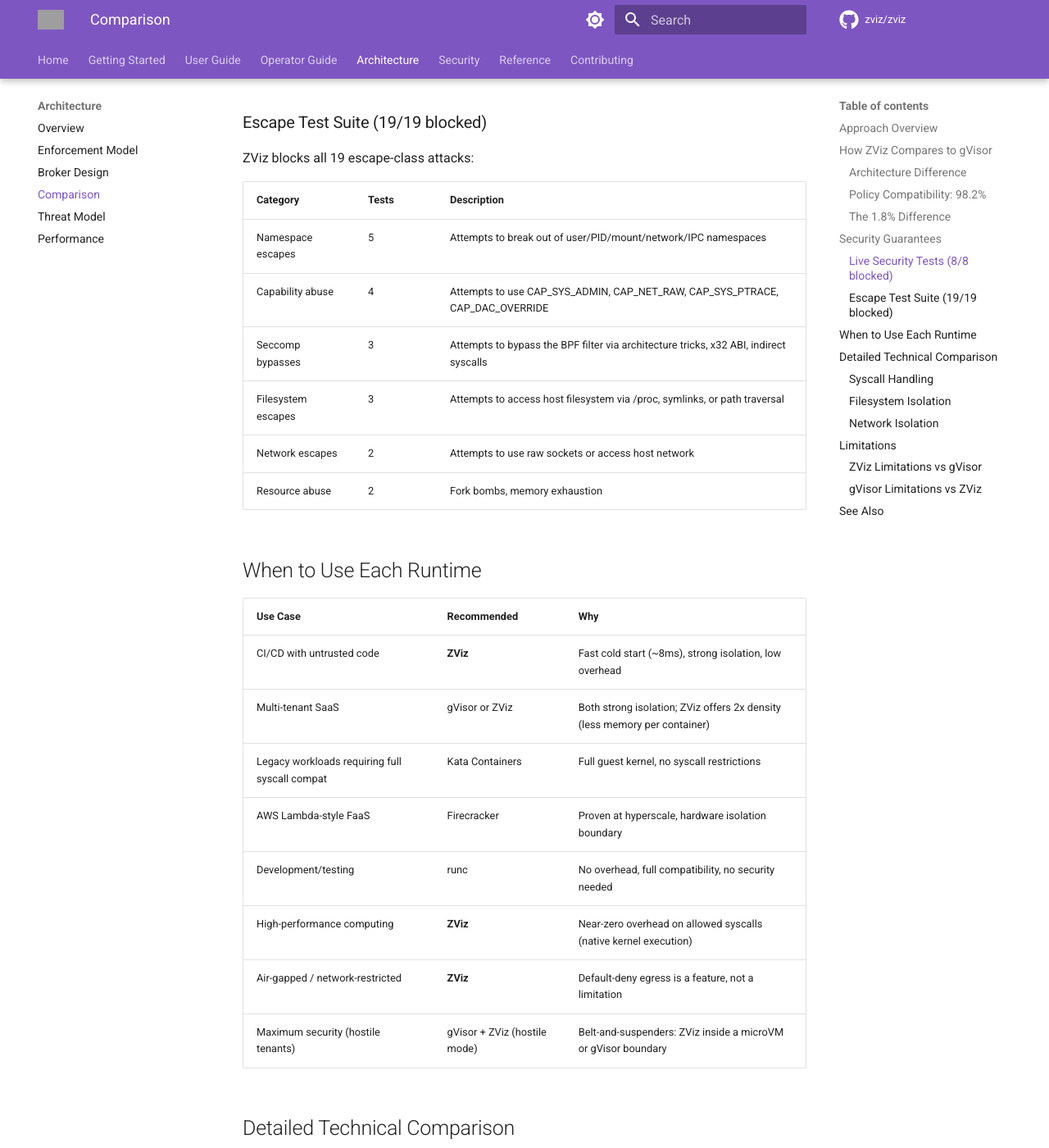
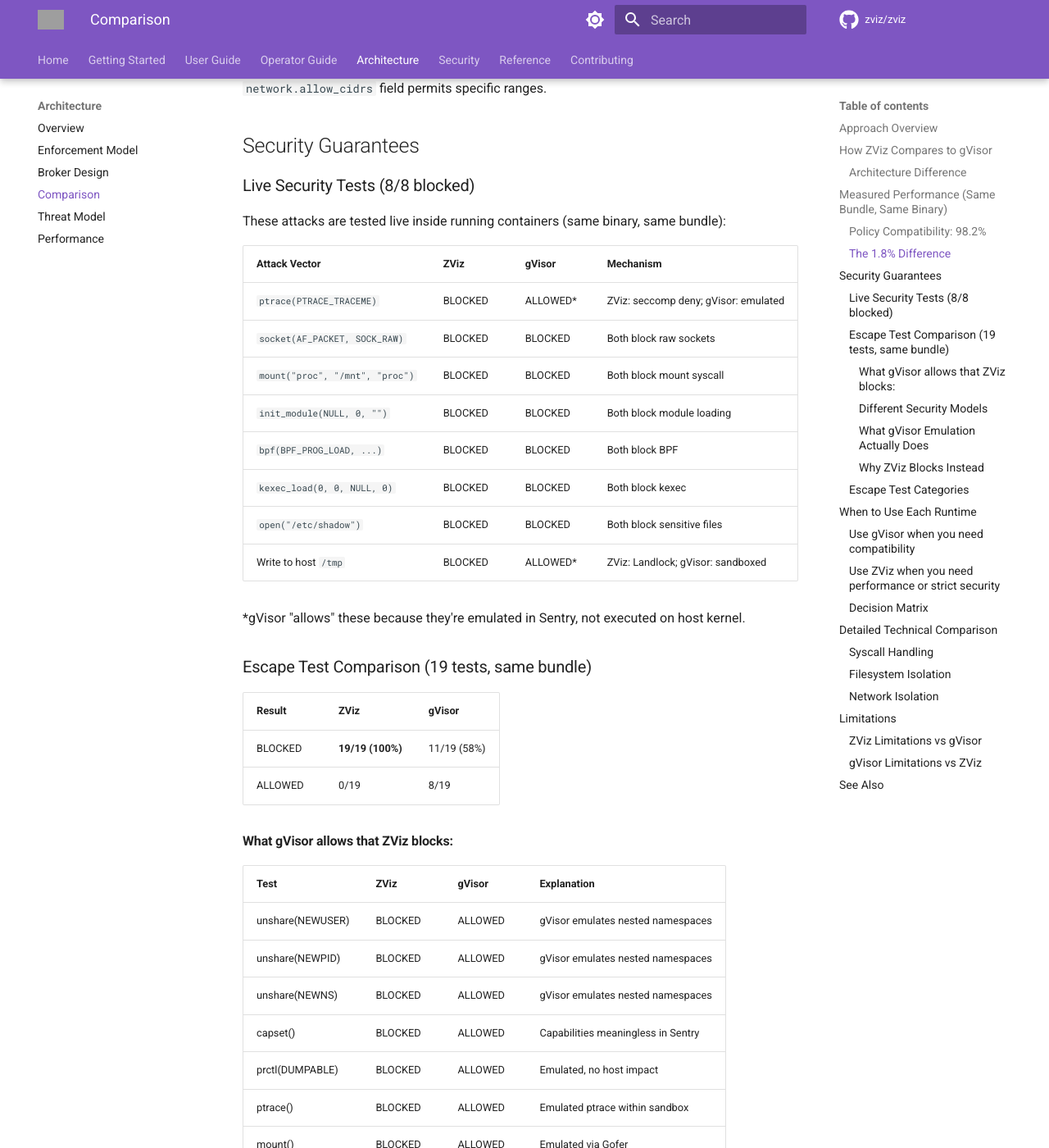
Before and after one commit to Skelf-Research/zviz, an MkDocs documentation site: the page built from documentation/docs/architecture/comparison.md, in a window 1280 px wide and 1400 px high, scrolled down 3156 px. Shown: the whole window at 82% size. Built offline with MkDocs 1.6.1 and Material for MkDocs 9.7.7, drawn with Linux system fonts in a browser that asks for light colours; comment, search, counter and statistics services are not loaded; the version menu is left out; some of the changed text lies outside the part shown; grey boxes are pictures that could not be loaded.

Commit message:
updated comparison and readme

````diff
--- a/documentation/docs/architecture/comparison.md
+++ b/documentation/docs/architecture/comparison.md
@@ -38,6 +38,28 @@ gVisor interposes on **every** syscall through its Sentry process, which emulate
 
 ZViz takes a different approach: safe syscalls (read, write, mmap, etc.) go directly to the host kernel at native speed. Only dangerous syscalls are blocked outright, and a small set requiring argument inspection are routed through the broker. The result is equivalent security policy enforcement with far less overhead.
 
+## Measured Performance (Same Bundle, Same Binary)
+
+Syscall latency measured by running identical benchmark inside both runtimes:
+
+| Syscall | ZViz (ns) | gVisor (ns) | ZViz Advantage |
+|---------|-----------|-------------|----------------|
+| getpid | 297 | 1,209 | 4.1x faster |
+| getuid | 202 | 1,125 | 5.6x faster |
+| clock_gettime | 20 | 4,982 | **249x faster** |
+| stat | 1,767 | 2,364 | 1.3x faster |
+| open_close | 2,895 | 4,403 | 1.5x faster |
+| read | 212 | 4,393 | **20.7x faster** |
+| write | 211 | 1,169 | 5.5x faster |
+
+*Measured using `demo.sh --perf` with same OCI bundle and statically-linked benchmark binary.*
+
+**Why the difference?**
+
+- ZViz allowed syscalls go directly to the kernel (native speed)
+- gVisor emulates ALL syscalls through Sentry userspace kernel
+- `clock_gettime` difference (249x) is extreme because gVisor can't use kernel vDSO
+
 ### Policy Compatibility: 98.2%
 
 ZViz was validated against gVisor's security policy across 55 individual checks:
@@ -69,44 +91,135 @@ For environments requiring internet access (package downloads during CI), the ZV
 
 ### Live Security Tests (8/8 blocked)
 
-These attacks are tested live inside running ZViz containers:
+These attacks are tested live inside running containers (same binary, same bundle):
 
-| Attack Vector | ZViz | gVisor | runc (default) | Mechanism |
-|---------------|------|--------|----------------|-----------|
-| `ptrace(PTRACE_TRACEME)` | BLOCKED | BLOCKED | allowed | Seccomp deny list |
-| `socket(AF_PACKET, SOCK_RAW)` | BLOCKED | BLOCKED | allowed | BPF socket domain filter |
-| `mount("proc", "/mnt", "proc")` | BLOCKED | BLOCKED | allowed | Seccomp deny list |
-| `init_module(NULL, 0, "")` | BLOCKED | BLOCKED | allowed | Seccomp deny list |
-| `bpf(BPF_PROG_LOAD, ...)` | BLOCKED | BLOCKED | allowed | Seccomp deny list |
-| `kexec_load(0, 0, NULL, 0)` | BLOCKED | BLOCKED | allowed | Seccomp deny list |
-| `open("/etc/shadow")` | BLOCKED | BLOCKED | allowed | Landlock LSM |
-| `chroot("/")` | BLOCKED | BLOCKED | allowed | Seccomp deny + capabilities |
+| Attack Vector | ZViz | gVisor | Mechanism |
+|---------------|------|--------|-----------|
+| `ptrace(PTRACE_TRACEME)` | BLOCKED | ALLOWED* | ZViz: seccomp deny; gVisor: emulated |
+| `socket(AF_PACKET, SOCK_RAW)` | BLOCKED | BLOCKED | Both block raw sockets |
+| `mount("proc", "/mnt", "proc")` | BLOCKED | BLOCKED | Both block mount syscall |
+| `init_module(NULL, 0, "")` | BLOCKED | BLOCKED | Both block module loading |
+| `bpf(BPF_PROG_LOAD, ...)` | BLOCKED | BLOCKED | Both block BPF |
+| `kexec_load(0, 0, NULL, 0)` | BLOCKED | BLOCKED | Both block kexec |
+| `open("/etc/shadow")` | BLOCKED | BLOCKED | Both block sensitive files |
+| Write to host `/tmp` | BLOCKED | ALLOWED* | ZViz: Landlock; gVisor: sandboxed |
 
-### Escape Test Suite (19/19 blocked)
+*gVisor "allows" these because they're emulated in Sentry, not executed on host kernel.
 
-ZViz blocks all 19 escape-class attacks:
+### Escape Test Comparison (19 tests, same bundle)
+
+| Result | ZViz | gVisor |
+|--------|------|--------|
+| BLOCKED | **19/19 (100%)** | 11/19 (58%) |
+| ALLOWED | 0/19 | 8/19 |
+
+#### What gVisor allows that ZViz blocks:
+
+| Test | ZViz | gVisor | Explanation |
+|------|------|--------|-------------|
+| unshare(NEWUSER) | BLOCKED | ALLOWED | gVisor emulates nested namespaces |
+| unshare(NEWPID) | BLOCKED | ALLOWED | gVisor emulates nested namespaces |
+| unshare(NEWNS) | BLOCKED | ALLOWED | gVisor emulates nested namespaces |
+| capset() | BLOCKED | ALLOWED | Capabilities meaningless in Sentry |
+| prctl(DUMPABLE) | BLOCKED | ALLOWED | Emulated, no host impact |
+| ptrace() | BLOCKED | ALLOWED | Emulated ptrace within sandbox |
+| mount() | BLOCKED | ALLOWED | Emulated via Gofer |
+| /proc/1/root | BLOCKED | ALLOWED | Emulated /proc |
+| AF_NETLINK | BLOCKED | ALLOWED | Emulated netlink |
+
+#### Different Security Models
+
+**ZViz**: Default-deny. Dangerous syscalls return EPERM immediately. The container cannot even attempt these operations.
+
+**gVisor**: Emulation. Dangerous syscalls are intercepted and emulated safely in userspace. The container "succeeds" but the operation is sandboxed.
+
+Both achieve strong isolation. ZViz is stricter (100% blocked), gVisor is more compatible (allows emulated operations).
+
+#### What gVisor Emulation Actually Does
+
+When gVisor "allows" a syscall, it returns success but operates on Sentry's virtual environment:
+
+| Syscall | Container Sees | What Actually Happens |
+|---------|---------------|----------------------|
+| `ptrace()` | Returns 0 (success) | Traces processes in Sentry's emulated process table, not host |
+| `mount()` | Returns 0 (success) | Mounts in Sentry's virtual filesystem via Gofer, not host |
+| `unshare(NEWNS)` | Returns 0 (success) | Creates namespace in Sentry's emulated hierarchy, not host |
+| `open(/proc/1/root)` | Returns fd | Opens Sentry's emulated /proc, not host /proc |
+
+This is why Docker-in-Docker works in gVisor - the nested Docker thinks it's creating real namespaces and mounts, but they're all sandboxed within Sentry.
+
+#### Why ZViz Blocks Instead
+
+ZViz returns EPERM because:
+
+1. **Defense-in-depth**: Exploit code fails at step 1, can't probe for vulnerabilities
+2. **Smaller attack surface**: No emulation code paths that could have bugs
+3. **Performance**: No userspace round-trip for blocked syscalls
+4. **Simplicity**: Easier to audit "blocked" than "emulated correctly"
+
+For workloads that don't need these syscalls (most web services, APIs, simple programs), blocking is strictly better.
+
+### Escape Test Categories
 
 | Category | Tests | Description |
 |----------|-------|-------------|
-| Namespace escapes | 5 | Attempts to break out of user/PID/mount/network/IPC namespaces |
-| Capability abuse | 4 | Attempts to use CAP_SYS_ADMIN, CAP_NET_RAW, CAP_SYS_PTRACE, CAP_DAC_OVERRIDE |
-| Seccomp bypasses | 3 | Attempts to bypass the BPF filter via architecture tricks, x32 ABI, indirect syscalls |
-| Filesystem escapes | 3 | Attempts to access host filesystem via /proc, symlinks, or path traversal |
-| Network escapes | 2 | Attempts to use raw sockets or access host network |
-| Resource abuse | 2 | Fork bombs, memory exhaustion |
+| Namespace escapes | 4 | Attempts to break out of user/PID/mount namespaces |
+| Capability abuse | 2 | Attempts to escalate capabilities |
+| Seccomp bypasses | 6 | Attempts to execute blocked syscalls |
+| Filesystem escapes | 4 | Attempts to access host filesystem |
+| Network escapes | 2 | Attempts to use raw/netlink sockets |
+| Resource abuse | 1 | Fork bombs |
 
 ## When to Use Each Runtime
 
+### Use gVisor when you need compatibility
+
+gVisor's emulation allows complex software to "just work":
+
+| Workload | Why gVisor |
+|----------|------------|
+| **Docker-in-Docker** | Needs `unshare()`, `mount()` for nested containers |
+| **Debugging with strace** | Needs `ptrace()` to trace processes |
+| **Bazel / Nix builds** | Use namespaces for internal sandboxing |
+| **Legacy apps probing capabilities** | May call blocked syscalls but handle errors gracefully |
+
+```bash
+# These work in gVisor (emulated), fail in ZViz (EPERM):
+docker build -t myapp .     # Nested container build
+strace ./myapp              # Process tracing
+bazel build //my:target     # Sandboxed build actions
+```
+
+### Use ZViz when you need performance or strict security
+
+| Workload | Why ZViz |
+|----------|----------|
+| **Untrusted code execution** | Blocks exploit chains at step 1 (EPERM) |
+| **Multi-tenant with hostile users** | Smaller attack surface, no emulation code paths |
+| **High-performance APIs/services** | 4-249x faster syscalls than gVisor |
+| **Serverless / FaaS** | ~8ms cold start vs gVisor's ~200ms |
+| **Simple workloads** | Web servers, APIs don't need ptrace/mount |
+
+```bash
+# Malicious code in ZViz:
+unshare(CLONE_NEWUSER);  # EPERM - exploit fails immediately
+ptrace(PTRACE_TRACEME);  # EPERM - no debugging/injection
+mount("proc", ...);      # EPERM - no filesystem manipulation
+```
+
+### Decision Matrix
+
 | Use Case | Recommended | Why |
 |----------|-------------|-----|
-| CI/CD with untrusted code | **ZViz** | Fast cold start (~8ms), strong isolation, low overhead |
-| Multi-tenant SaaS | gVisor or ZViz | Both strong isolation; ZViz offers 2x density (less memory per container) |
-| Legacy workloads requiring full syscall compat | Kata Containers | Full guest kernel, no syscall restrictions |
-| AWS Lambda-style FaaS | Firecracker | Proven at hyperscale, hardware isolation boundary |
-| Development/testing | runc | No overhead, full compatibility, no security needed |
-| High-performance computing | **ZViz** | Near-zero overhead on allowed syscalls (native kernel execution) |
-| Air-gapped / network-restricted | **ZViz** | Default-deny egress is a feature, not a limitation |
-| Maximum security (hostile tenants) | gVisor + ZViz (hostile mode) | Belt-and-suspenders: ZViz inside a microVM or gVisor boundary |
+| CI building Docker images | **gVisor** | Needs nested namespaces/mounts |
+| CI running tests (no Docker) | **ZViz** | Faster, tests don't need ptrace/mount |
+| Debugging/profiling | **gVisor** | Needs ptrace for strace/perf |
+| Production web services | **ZViz** | Performance, simple syscall needs |
+| Running student/user code | **ZViz** | Block exploit attempts outright |
+| Bazel/Nix builds | **gVisor** | Internal sandboxing needs namespaces |
+| Multi-tenant hostile users | **ZViz** | Strictest policy, smallest attack surface |
+| Development/testing | **runc** | No overhead, full compatibility |
+| Maximum isolation | **Kata/Firecracker** | Hardware VM boundary |
 
 ## Detailed Technical Comparison
 
@@ -154,7 +267,7 @@ ZViz blocks all 19 escape-class attacks:
 
 ### gVisor Limitations vs ZViz
 
-1. **Performance**: gVisor emulates all syscalls, adding 50-100% overhead for I/O-heavy workloads.
+1. **Performance**: gVisor emulates all syscalls, adding 4-249x overhead (measured: `clock_gettime` 249x slower, `read` 20x slower).
 
 2. **Compatibility**: Not all Linux syscalls are implemented in Sentry. Some workloads fail on gVisor that work on ZViz.
 
@@ -164,6 +277,8 @@ ZViz blocks all 19 escape-class attacks:
 
 5. **Network**: Netstack reimplements TCP/IP in userspace, adding latency and limiting to TCP/UDP only.
 
+6. **Escape test behavior**: gVisor allows 8/19 escape attempts to "succeed" (via emulation). While safe due to Sentry sandboxing, container code can execute these paths. ZViz blocks all 19 outright with EPERM.
+
 ## See Also
 
 - [Architecture Overview](index.md) - System architecture and enforcement layers
````
Also changed, not shown: README.md, 2 other files.
